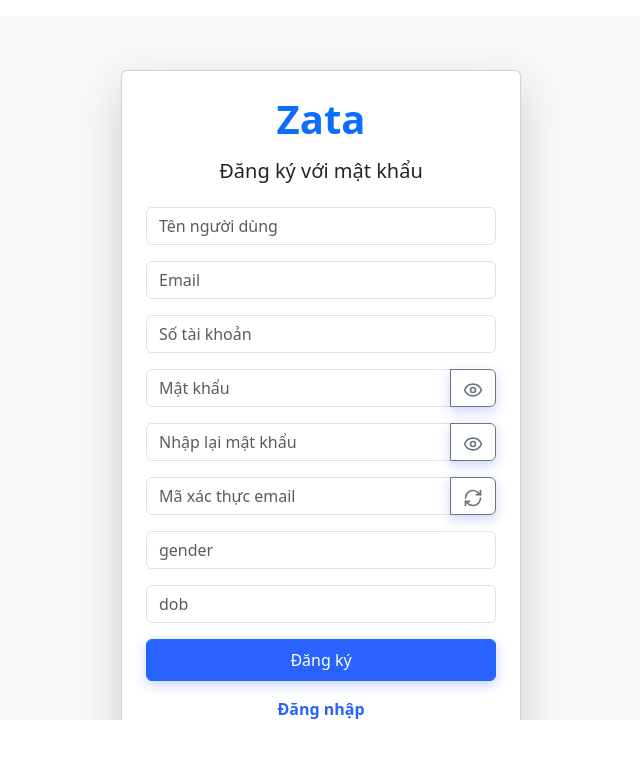
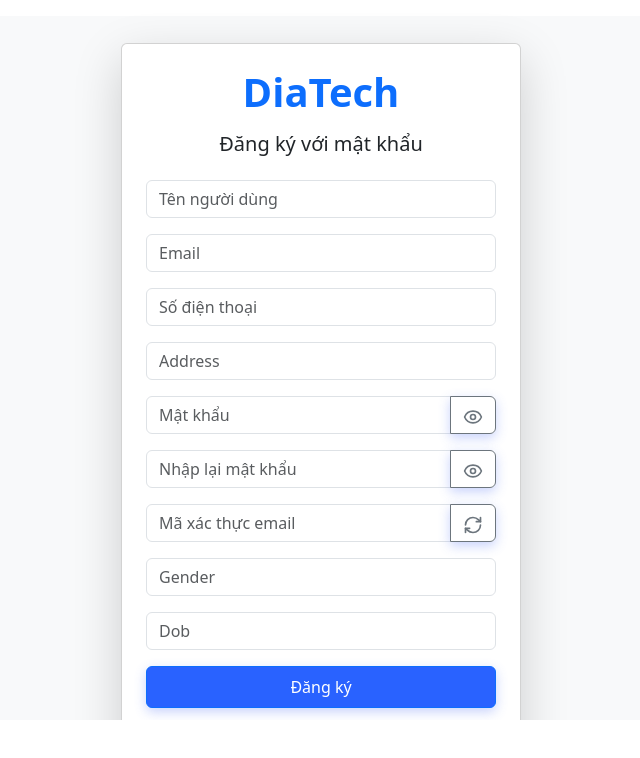
Before and after one commit to nmtien1801/Healthcare_KLTN_FE, a React (Vite) app: page /register in a window 1280 px wide. Shown: the top 758 px of the page, without its empty margins (319-959 px from the left). Built offline with nearby package versions, Linux system fonts and the light colour scheme; no server answers.

Commit message:
register

```diff
--- a/src/apis/authService.js
+++ b/src/apis/authService.js
@@ -36,28 +36,12 @@ const verifyEmailService = (email) => {
   return customizeAxios.post("/verifyEmail", { email });
 };
 
-const logoutUserService = () => {
-  return customizeAxios.post("/logout", {
-    refresh_Token: localStorage.getItem("refresh_Token"),
-  });
-};
-
-const generateQRLoginService = () => {
-  return customizeAxios.post("/generate-qr-login");
-};
-
-const checkQRStatusService = (sessionId) => {
-  return customizeAxios.get(`/check-qr-status/${sessionId}`);
-};
 
 export {
   loginService,
   registerService,
-  logoutUserService,
   sendCodeService,
   resetPasswordService,
   changePasswordService,
   verifyEmailService,
-  generateQRLoginService,
-  checkQRStatusService,
 };
--- a/src/pages/auth/login.jsx
+++ b/src/pages/auth/login.jsx
@@ -5,7 +5,7 @@ import { Eye, EyeOff, RefreshCw } from "lucide-react";
 import { Login } from "../../redux/authSlice";
 import { useSelector, useDispatch } from "react-redux";
 import { useNavigate } from "react-router-dom";
-import { signInWithPopup, signInWithEmailAndPassword, fetchSignInMethodsForEmail, linkWithPopup } from 'firebase/auth';
+import { signInWithPopup, signInWithEmailAndPassword } from 'firebase/auth';
 import { auth, provider } from '../../../firebase';
 
 export default function LoginForm() {
--- a/src/pages/auth/register.jsx
+++ b/src/pages/auth/register.jsx
@@ -2,10 +2,11 @@
 
 import { useState, useEffect } from "react";
 import { Eye, EyeOff, RefreshCw } from "lucide-react";
-import { Login } from "../../redux/authSlice";
 import { useSelector, useDispatch } from "react-redux";
 import { useNavigate } from "react-router-dom";
 import { register, verifyEmail } from "../../redux/authSlice";
+import { auth, provider } from '../../../firebase';
+import { createUserWithEmailAndPassword } from 'firebase/auth';
 
 export default function LoginForm() {
   const dispatch = useDispatch();
@@ -20,6 +21,7 @@ export default function LoginForm() {
     username: "",
     email: "",
     phoneNumber: "",
+    address: "",
     password: "",
     confirmPassword: "",
     captcha: "",
@@ -53,7 +55,13 @@ export default function LoginForm() {
 
     // kiểm tra tài khoản 10 ký tự bất kì
     if (!formData.phoneNumber || formData.phoneNumber.length !== 10) {
-      setErrorMessage("Số tài khoản phải bao gồm đúng 10 ký tự!");
+      setErrorMessage("Số điện thoại phải bao gồm đúng 10 ký tự!");
+      return;
+    }
+
+    // Kiểm tra mật khẩu > 6 ký tự
+    if (formData.password.length < 6) {
+      setErrorMessage("Mật khẩu phải có ít nhất 6 ký tự!");
       return;
     }
 
@@ -71,9 +79,15 @@ export default function LoginForm() {
     } else if (+formData.captcha !== +code.code) {
       setErrorMessage("❌ Mã không đúng");
     } else {
-      // Gửi thông tin đăng ký đi
+      // Gửi thông tin đăng ký đi mongo
       let res = await dispatch(register(formData));
       if (res.payload.EC === 0) {
+        // Gửi thông tin đăng ký đi firebase
+        await createUserWithEmailAndPassword(
+          auth,
+          formData.email,
+          formData.password
+        );
         navigate("/login");
       } else {
         setErrorMessage(res.payload.EM);
@@ -103,7 +117,7 @@ export default function LoginForm() {
         <div className="card-body p-4">
           {/* Logo and Title */}
           <div className="text-center mb-4">
-            <h1 className="display-6 text-primary fw-bold mb-3">Zata</h1>
+            <h1 className="display-6 text-primary fw-bold mb-3">DiaTech</h1>
             <h2 className="fs-5 fw-medium text-dark">Đăng ký với mật khẩu</h2>
           </div>
 
@@ -141,13 +155,26 @@ export default function LoginForm() {
                 <input
                   type="text"
                   className="form-control"
-                  placeholder="Số tài khoản"
+                  placeholder="Số điện thoại"
                   name="phoneNumber"
                   value={formData.phoneNumber}
                   onChange={handleChange}
                   required
                 />
               </div>
+            </div>
+
+            {/* address Input */}
+            <div className="mb-3">
+              <input
+                type="text"
+                className="form-control"
+                placeholder="Address"
+                name="address"
+                value={formData.address}
+                onChange={handleChange}
+                required
+              />
             </div>
 
             {/* Password Input */}
@@ -223,7 +250,7 @@ export default function LoginForm() {
                 <input
                   type="text"
                   className="form-control"
-                  placeholder="gender"
+                  placeholder="Gender"
                   name="gender"
                   value={formData.gender}
                   onChange={handleChange}
@@ -238,7 +265,7 @@ export default function LoginForm() {
                 <input
                   type="text"
                   className="form-control"
-                  placeholder="dob"
+                  placeholder="Dob"
                   name="dob"
                   value={formData.dob}
                   onChange={handleChange}
```
